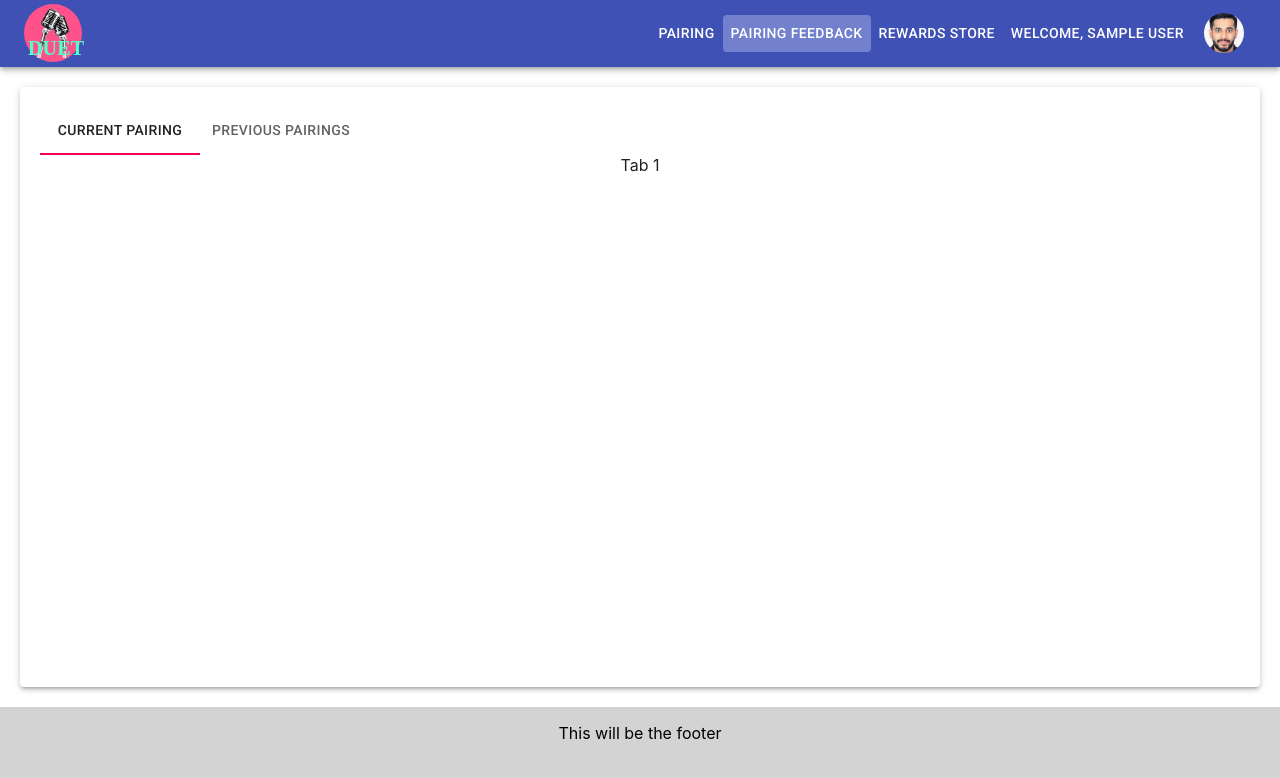
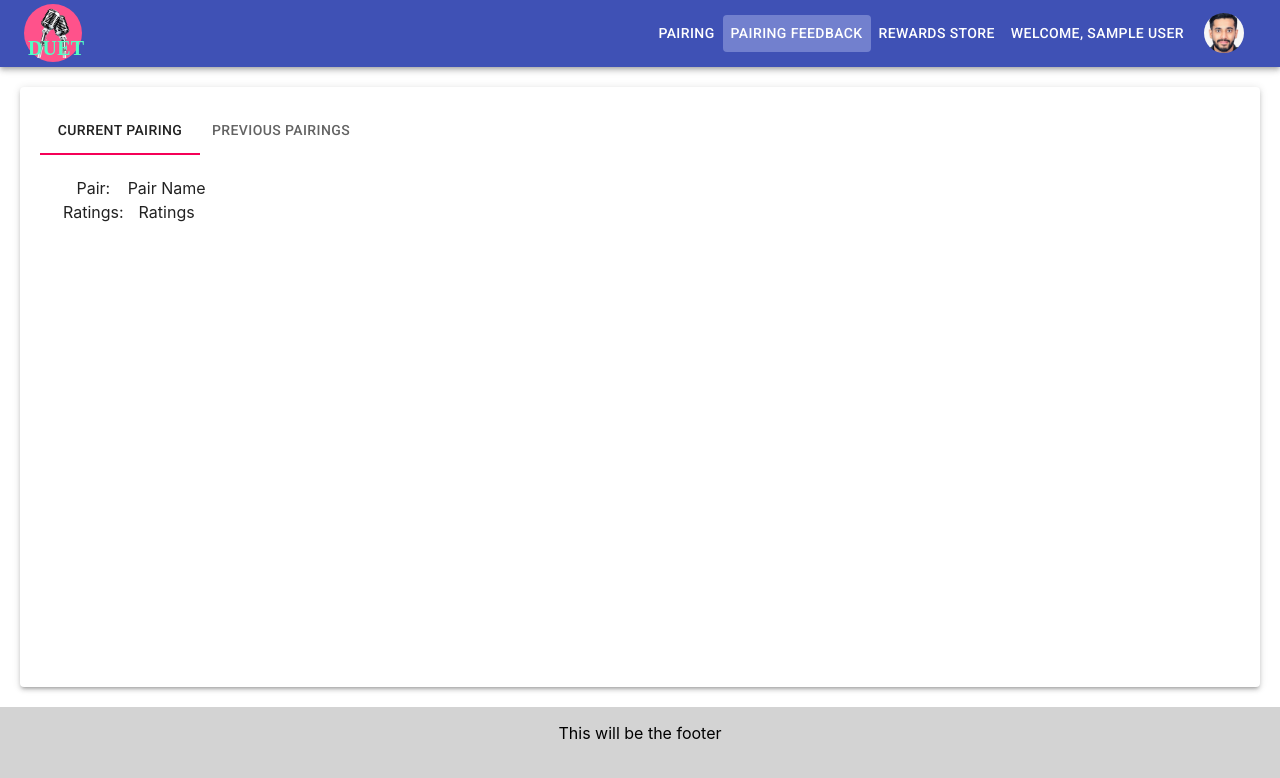
Before and after one commit to akkrishnakumar/duet, a React (Create React App) app: page /feedback in a window 1280 px wide. Shown: the top 778 px of the page. Built offline with nearby package versions, Linux system fonts and the light colour scheme; sample sign-in values are in the browser's storage; a web font is replaced by a local one.

Commit message:
Create current feedback section in Pairing Feedback tab

```diff
--- /dev/null
+++ b/src/Containers/PairingFeedBack/CurrentFeedBack/CurrentFeedBack.js
@@ -0,0 +1,22 @@
+import React from 'react'
+
+import styles from './CurrentFeedBack.module.css'
+
+const CurrentFeedBack = (props) => (
+  <div className={styles.FeedBack}>
+    <table>
+      <tr>
+        <td>Pair:</td>
+        <td>Pair Name</td>
+      </tr>
+      <tr>
+        <td>Ratings:</td>
+        <td>
+        Ratings
+        </td>
+      </tr>
+    </table>
+  </div>
+)
+
+export default CurrentFeedBack
--- /dev/null
+++ b/src/Containers/PairingFeedBack/CurrentFeedBack/CurrentFeedBack.module.css
@@ -0,0 +1,6 @@
+
+.FeedBack {
+  padding: 20px;
+  height: 100%;
+  box-sizing: border-box;
+}
--- a/src/Containers/PairingFeedBack/PairingFeedBack.js
+++ b/src/Containers/PairingFeedBack/PairingFeedBack.js
@@ -3,6 +3,7 @@ import { Paper, Tabs, Tab } from '@material-ui/core';
 import TabPanel from '../../Components/TabPanel/TabPanel';
 
 import styles from './PairingFeedBack.module.css'
+import CurrentFeedBack from './CurrentFeedBack/CurrentFeedBack';
 
 const PairingFeedBack = (props) => {
 
@@ -19,7 +20,9 @@ const PairingFeedBack = (props) => {
                     <Tab label="Current Pairing" />
                     <Tab label="Previous Pairings" />
                 </Tabs>
-                <TabPanel value={currTab} index={0}>Tab 1</TabPanel>
+                <TabPanel value={currTab} index={0}>
+                    <CurrentFeedBack />
+                </TabPanel>
                 <TabPanel value={currTab} index={1}>Tab 2</TabPanel>
             </Paper>
         </div>
```
